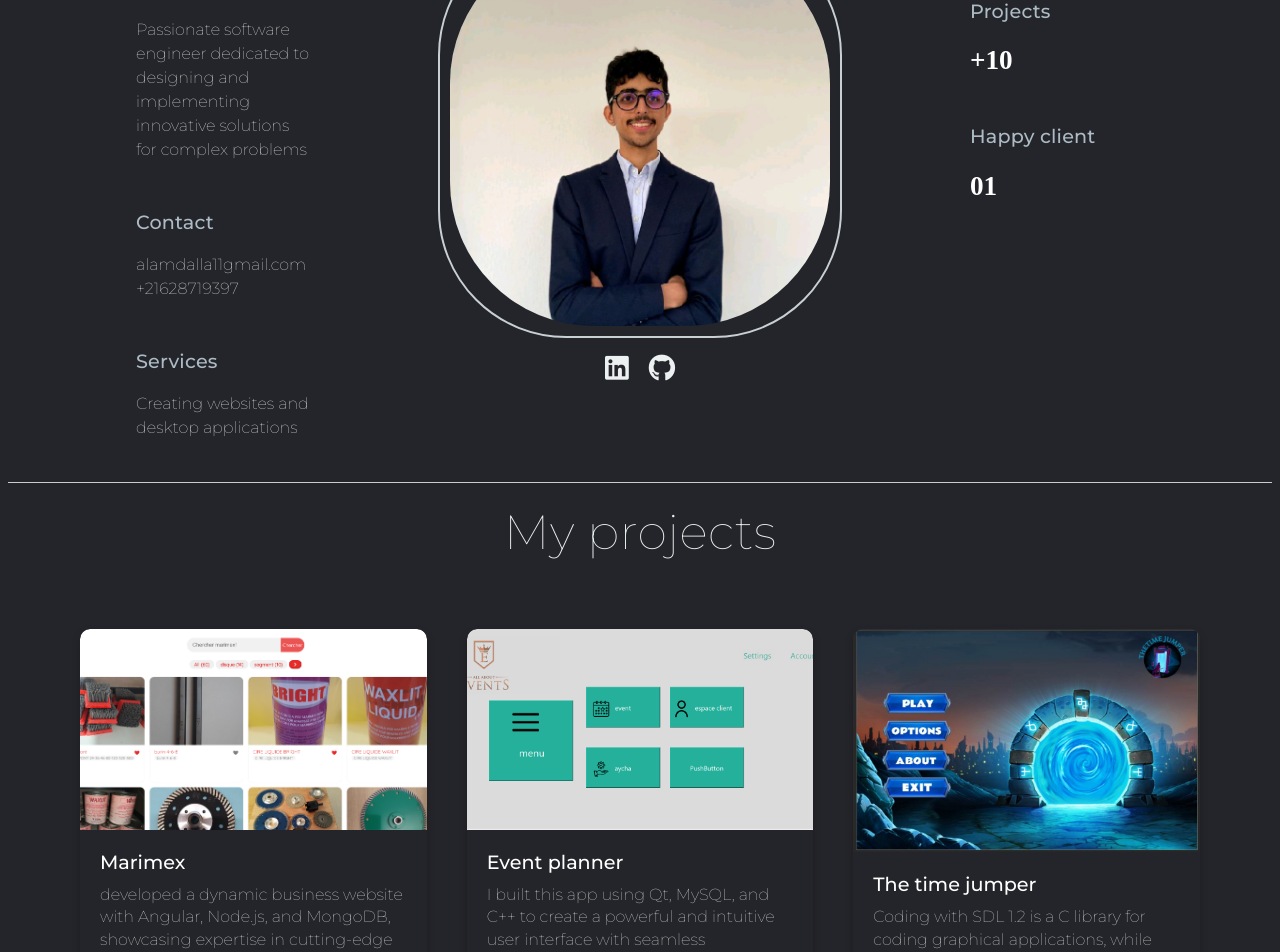
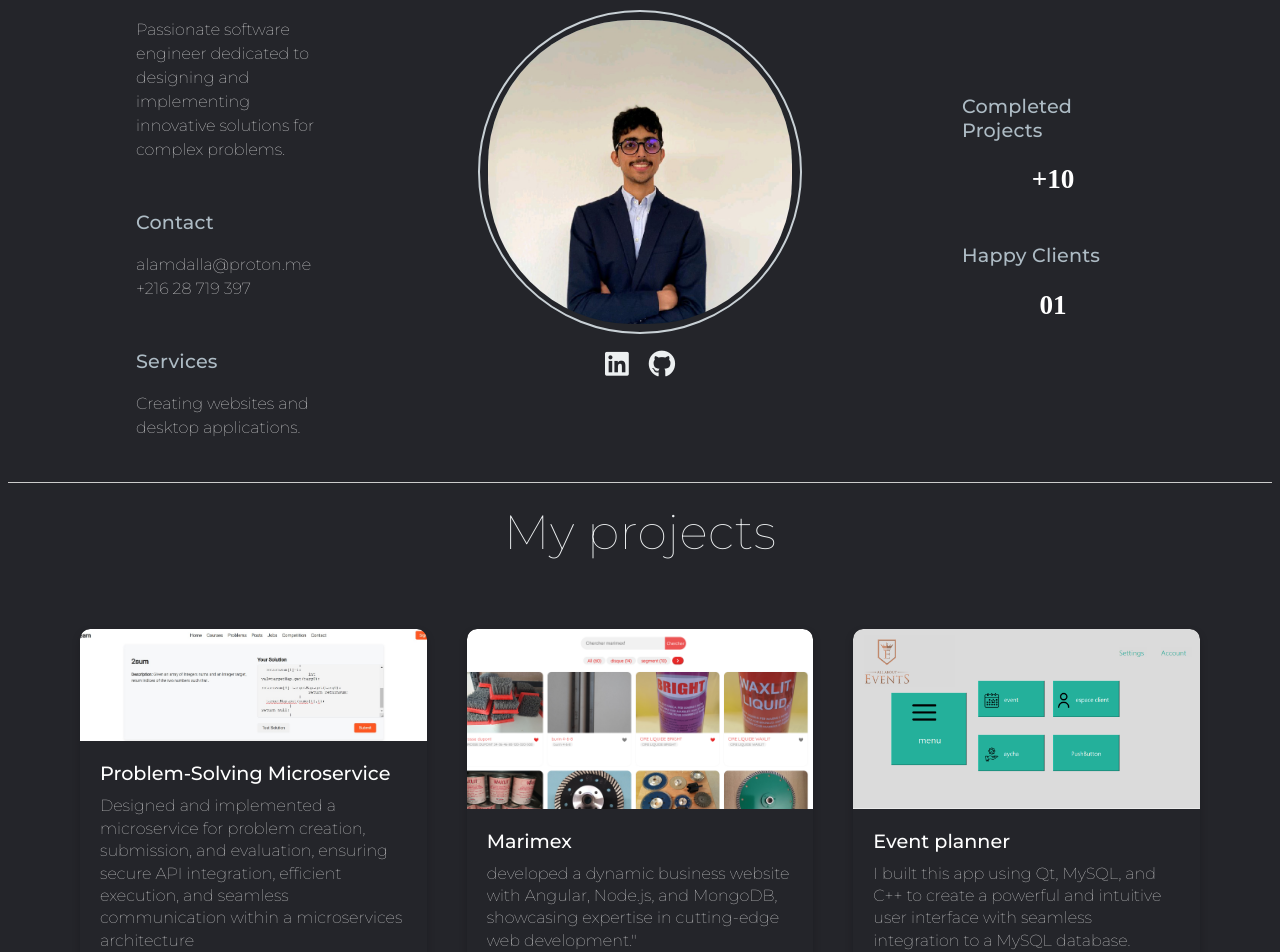
Before and after one commit to AlaMdalla/Angularportfolio, an Angular app: page / in a window 1280 px wide. Shown: the part 520-1472 px from the top of the page. Built offline with nearby package versions, Linux system fonts and the light colour scheme.

Commit message:
add a project

```diff
--- a/src/app/home/home.component.css
+++ b/src/app/home/home.component.css
@@ -1,14 +1,12 @@
 
 :root {
-    --title-color: #ffffff; /* Replace with your title color */
-    --body-color: #your-body-color; /* Replace with your body color */
+  --title-color: #ffffff;
+  --body-color: #your-body-color;
 }
-
 
 section {
   padding-top: 6rem;
   justify-content: center;
-
 }
 
 #description {
@@ -24,197 +22,158 @@
   margin-bottom: 0.5rem;
   font-weight: 390;
   font-size: 3rem;
-    font-family: "Montserrat",sans-serif;
+  font-family: "Montserrat", sans-serif;
 }
-  #par_title{
+
+#par_title {
   color: #adbbc4;
   letter-spacing: 0.2px;
   font-size: 1.2em;
   font-weight: 400;
-    font-family: "Montserrat",sans-serif;
+  font-family: "Montserrat", sans-serif;
+}
 
-
-
-  }
-  p{
-
-    font-family: "Montserrat",sans-serif;
+p {
+  font-family: "Montserrat", sans-serif;
   font-size: 1em;
   line-height: 1.5;
   color: #ffffff;
   font-weight: 150;
+}
 
+#home_container {
+  display: flex;
+  justify-content: center;
+  align-items: center;
+  gap: 2rem;
 }
-  #home_container{
-    display: flex;
 
-
-    justify-content: center;
-
-  }
-  /* photo part */
-
-  #photo_conatiner {
-    justify-content: center;
+#photo_container {
   width: 25em;
-
   height: 25.45em;
   border-radius: 8rem;
-    border: 2px solid;
-    border-color: #c8d0d5;
+  border: 2px solid #c8d0d5;
   display: flex;
   align-items: center;
-    justify-content: center
+  justify-content: center;
+  overflow: hidden;
+  transition: transform 0.3s ease;
+}
+
+#photo_container:hover {
+  transform: scale(1.05);
 }
 
 .home__perfil {
-
   width: 95%;
-
   height: 95%;
   border-radius: 9rem;
-    background: linear-gradient( #3e5367, #1F2227);
-    align-items: center;
+  background: linear-gradient(#3e5367, #1F2227);
   overflow: hidden;
   display: flex;
-    aspect-ratio: 1/1;
+  justify-content: center;
+  align-items: center;
 }
+
 #imgtest {
   width: 100%;
+  height: 100%;
   border-radius: 5.5rem;
+  object-fit: cover;
+}
 
-
-    background: linear-gradient( #344F69, #1D2025);
-
-
-    height: 100%; /* Make sure the image fills the container */
-  }
-  #about{
+#about {
   margin-left: 8em;
   margin-right: 8em;
-    width :30%;
+  width: 30%;
   max-height: 33.45em;
 }
-  #bio{
+
+#bio {
   margin-top: 3em;
   margin-bottom: 3em;
 }
-  .social-icons{
+
+.social-icons {
   display: flex;
   justify-content: center;
   align-items: center;
   padding-top: 1em;
 }
+
 .social-icons a i {
-    font-size: 1.7rem; /* Adjust the size of the icons */
-    color: #edf0f1; /* Adjust the color of the icons */
-    margin: 0 10px; /* Add margin between icons if desired */
+  font-size: 1.7rem;
+  color: #edf0f1;
+  margin: 0 10px;
+  transition: color 0.3s ease;
 }
 
-  h2{
-    color: #ffffff;
-    font-size: 1.7rem; /* Adjust the size of the icons */
-
+.social-icons a i:hover {
+  color: #0077b5; /* LinkedIn color */
 }
 
-  @media(max-width:680px){
-
-    h2{
-      text-align: center
-
+h2 {
+  color: #ffffff;
+  font-size: 1.7rem;
+  text-align: center;
 }
 
-
-
-
-
-
-  p{
-
-    font-family: "Montserrat",sans-serif;
-        font-size: 1.5em;
-        line-height: 1.5;
-        color: #ffffff;
-            font-weight: 150;
-
+@media (max-width: 680px) {
+  h2 {
+      text-align: center;
   }
 
-  #home_container{
+  p {
+      font-size: 1.5em;
+      text-align: center;
+  }
+
+  #home_container {
       display: block;
+  }
 
-  }
-  /* photo part */
-
-  #photo_conatiner {
-
+  #photo_container {
       width: 20em;
-
       height: 25.45em;
-    border: 2px solid;
-    border-color: #c8d0d5;
-    border-radius: 10rem;
-    display: flex;
-    justify-content: center; /* Center the content horizontally */
-    align-items: center; /* Center the content vertically */
-
-
-
+      margin: auto;
   }
 
   .home__perfil {
       width: 85%;
       height: 90%;
       border-radius: 8.5rem;
-    background: linear-gradient( #3e5367, #1F2227);
-    overflow: hidden;
-    display: flex;
-    aspect-ratio: 3/4;
   }
 
-  #imgtest {
+  #about {
+      margin: 0;
       width: 100%;
-    border-radius: 5.5rem;
+  }
 
-
-    background: linear-gradient( #344F69, #1D2025);
-
-
-    height: 100%; /* Make sure the image fills the container */
-  }
-  #about{
-   margin: 0;
-    width :100%;
-    max-height: 33.45em;
-  }
-  #bio{
+  #bio {
       margin-top: 3em;
       margin-bottom: 3em;
   }
 
-  .social-icons{
-    display: flex;
-  justify-content: center;
-  align-items: center;
-  padding-top: 1em;
+  .social-icons a i {
+      font-size: 1.7rem;
   }
-  .social-icons a i {
-    font-size: 1.7rem; /* Adjust the size of the icons */
-    color: #edf0f1; /* Adjust the color of the icons */
-    margin: 0 10px; /* Add margin between icons if desired */
-  }
-#par_title{
-text-align: center;}
-p{
+
+  #par_title {
       text-align: center;
   }
 
-#photo_conatiner {
+  p {
+      text-align: center;
+  }
+}
 
-  margin: auto;
-
-
-
+#photo_container {
+  width: 20em;
+  height: 20em;
+  border-radius: 50%;
 
 }
 
+#photo_container:hover {
+  transform: scale(1.05);
 }
--- a/src/app/home/home.component.html
+++ b/src/app/home/home.component.html
@@ -4,7 +4,7 @@
     <div id="description">
         <h1 id="home__title">
             Hello, I'm Alaeddine,<br>
-          software engineer
+            Software Engineer
         </h1>
     </div>
     <div id="home_container">
@@ -12,40 +12,32 @@
             <div id="bio">
                 <h3 id="par_title">BIOGRAPHY</h3>
                 <p>
-
-                        Passionate software engineer dedicated to designing and implementing innovative solutions for complex problems
-
+                    Passionate software engineer dedicated to designing and implementing innovative solutions for complex problems.
                 </p>
             </div>
             <div id="bio">
                 <h3 id="par_title">Contact</h3>
                 <p>
-                     alamdalla11gmail.com <br>
-                +21628719397
-
+                   {{email}} <br>
+                    +216 28 719 397
                 </p>
             </div>
             <div id="bio">
                 <h3 id="par_title">Services</h3>
                 <p>
-                        Creating websites and desktop applications
-
+                    Creating websites and desktop applications.
                 </p>
             </div>
-
-
         </div>
         <div>
-            <div id="photo_conatiner">
+            <div id="photo_container">
                 <div class="home__perfil">
-                    <img id="imgtest" src="./img/perfil.jpg" alt="" >
-
+                    <img id="imgtest" src="./img/perfil.jpg" alt="Profile Picture">
                 </div>
             </div>
             <div class="social-icons">
                 <a href="https://www.linkedin.com/in/ala-mdalla-936a95250/"><i class="fab fa-linkedin"></i></a>
                 <a href="https://github.com/AlaMdalla"><i class="fab fa-github"></i></a>
-
             </div>
         </div>
         <div id="about">
@@ -54,15 +46,9 @@
                 <h2>+{{projectCount}}</h2>
             </div>
             <div>
-                 <h3 id="par_title">Happy client</h3>
-                 <h2>
-                    01
-                 </h2>
+                <h3 id="par_title">Happy Clients</h3>
+                <h2>01</h2>
             </div>
-
-
         </div>
-
     </div>
-
 </section>
--- a/src/app/home/home.component.ts
+++ b/src/app/home/home.component.ts
@@ -8,7 +8,7 @@ import { Component } from '@angular/core';
   styleUrl: './home.component.css'
 })
 export class HomeComponent {
-  email ='alamdalla11@gmail.com';
+  email ='alamdalla@proton.me';
   projectCount:number=0
   projectStop:any = setInterval(()=>{
     this.projectCount++;
--- a/src/app/projects/projects.component.html
+++ b/src/app/projects/projects.component.html
@@ -3,7 +3,19 @@
     My projects </h1>
 <section class="projects">
 
-    <div class="container">
+    <div class="container"> <div class="project-card">
+        <img src="./img/2sum.jpg" alt="Project image" class="project-image">
+        <div class="project-info">
+            <h2 class="project-title">Problem-Solving Microservice</h2>
+            <p class="project-description">
+                Designed and implemented a microservice for problem creation, submission, and evaluation, ensuring secure API integration, efficient execution, and seamless communication within a microservices architecture                </p>
+            <div class="project-actions">
+                <a href="project-link.html" class="project-link">View Project</a>
+                <a href="https://github.com/AlaMdalla/E-Learning-backend-micro.git" class="github-icon" target="_blank"><i class="fab fa-github"></i> GitHub</a>
+            </div>
+        </div>
+    </div>
+
         <div class="project-card">
             <img src="./img/marimex.png" alt="Project image" class="project-image">
             <div class="project-info">
@@ -30,6 +42,7 @@
                 </div>
             </div>
         </div>
+
         <div class="project-card">
             <img src="./img/work2.jpg" alt="Project image" class="project-image">
             <div class="project-info">
```
Also changed, not shown: public/img/2sum.jpg (added). Lines whose indentation alone changed are shown as unchanged.
